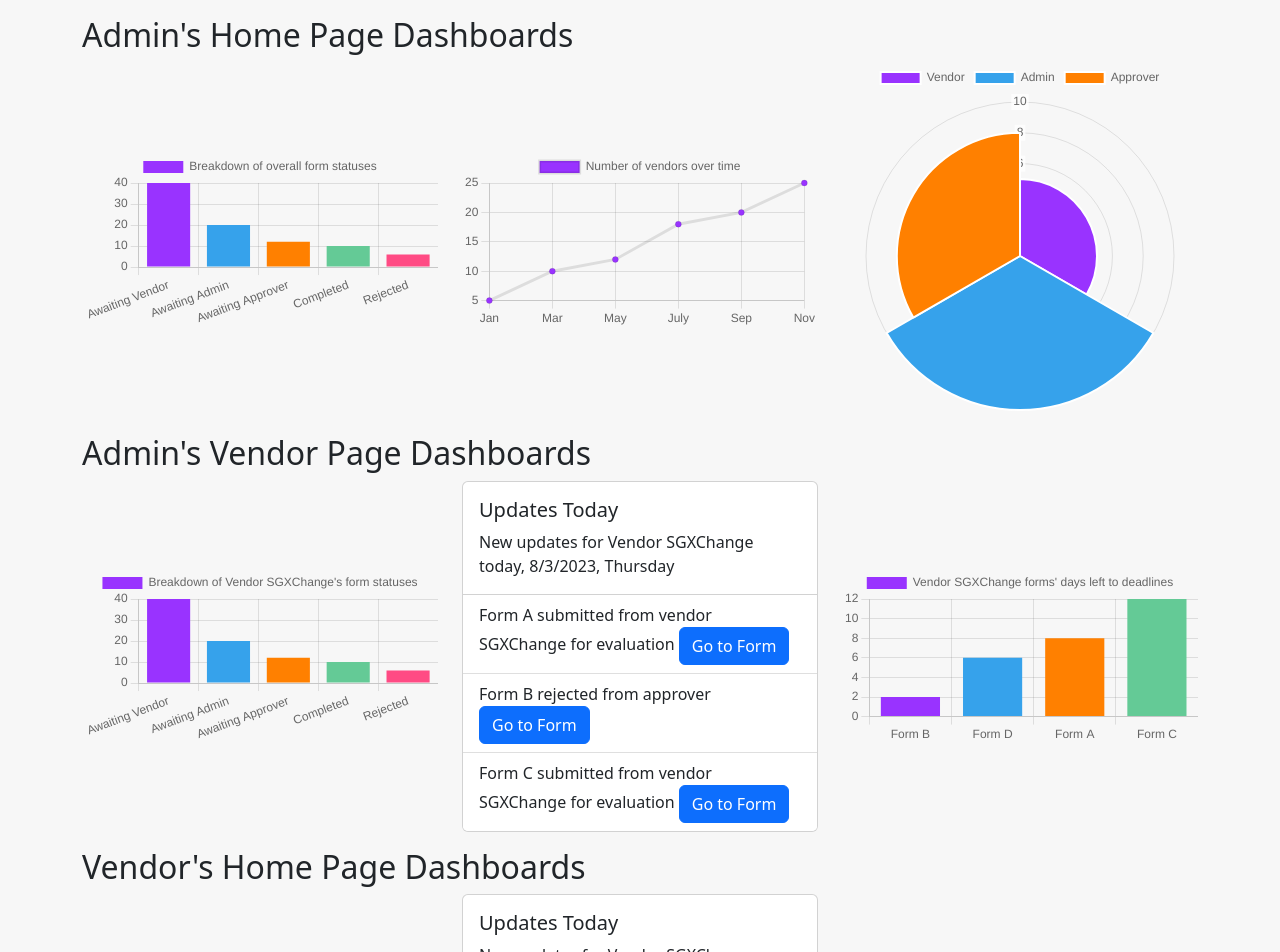
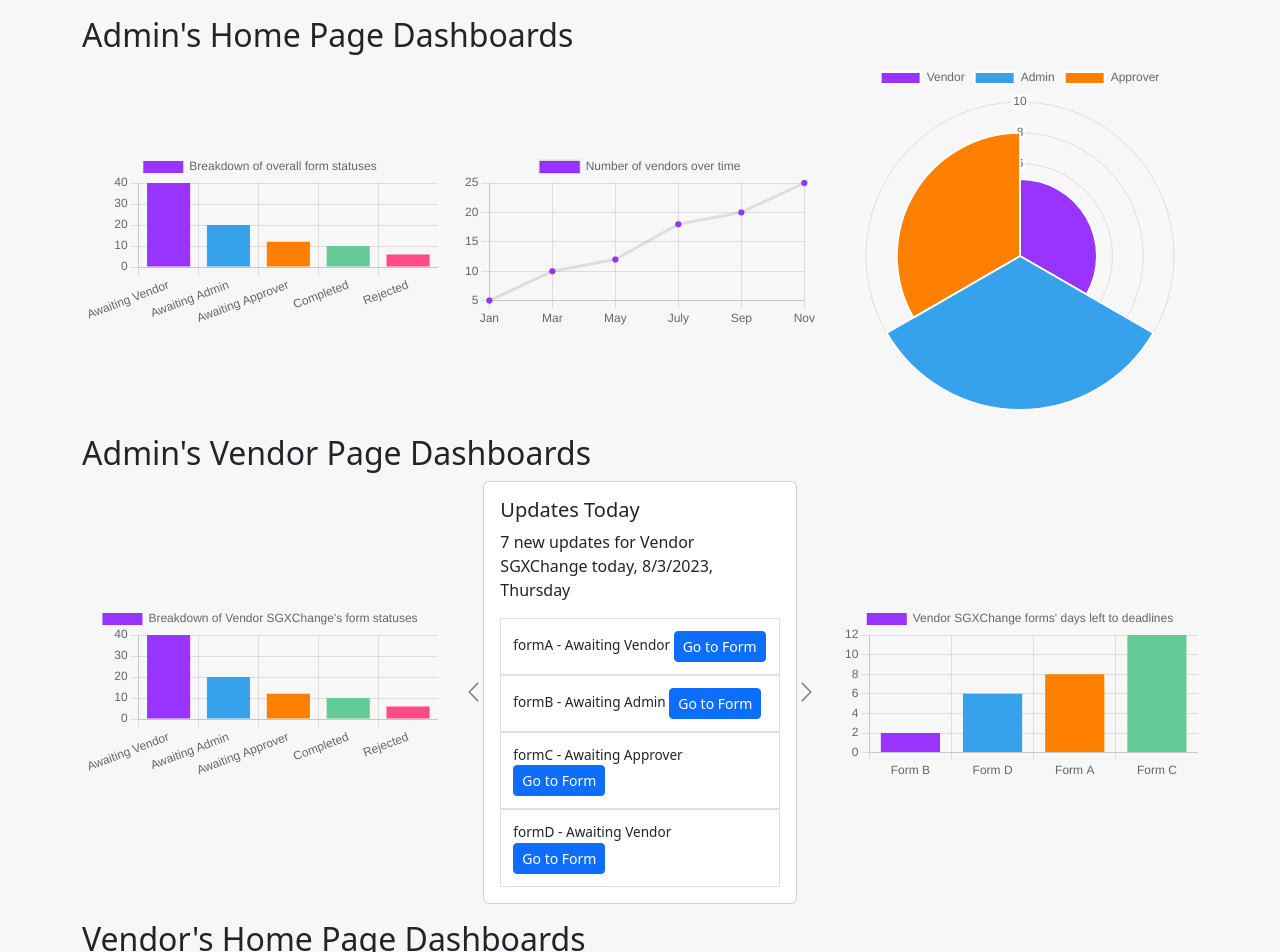
Before and after one commit to TeoSean00/Vendor_Form_Management_System_Frontend, a Vue app: page /dashboard in a window 1280 px wide. Shown: the top 952 px of the page. Built offline with nearby package versions, Linux system fonts and the light colour scheme; sample sign-in values are in the browser's storage.

Commit message:
implemented business logic into updates today chart

```diff
--- /dev/null
+++ b/src/components/dashboard/AdminVendorPage/AdminVendorPageDashboard.css
@@ -0,0 +1,14 @@
+.carousel-control-prev,
+.carousel-control-next {
+    filter: invert(100%);
+}
+
+.carousel-control-next-icon {
+    width: 35px;
+    margin-left: 30px;
+}
+
+.carousel-control-prev-icon {
+    width: 35px;
+    margin-right: 30px;
+}
--- a/src/components/dashboard/AdminVendorPage/AdminVendorPageDashboard.vue
+++ b/src/components/dashboard/AdminVendorPage/AdminVendorPageDashboard.vue
@@ -12,26 +12,63 @@
             </div>
 
             <!-- 2nd chart -->
-            <div class="col my-auto mx-auto">
-                <div class="card" style="width: 100%;">
+            <div class="col my-auto">
+                <div id="carouselExampleIndicators" class="carousel slide">
+                    <div class="carousel-inner">
+                        <div class="carousel-item active">
+                            <div class="card mx-auto" style="width: 88%;">
                                 <div class="card-body">
                                     <h5 class="card-title">Updates Today</h5>
-                      <p class="card-text">New updates for Vendor SGXChange today, {{ dateToday }}</p>
+                                    <p class="card-text">{{dataSize}} new updates for Vendor SGXChange today, {{ dateToday }}</p>
+                                    <div v-if="dataSize == 0">
+                                        <p>There are no new updates for today!</p>
+                                    </div>
+                                    <div v-else>
+                                        <!-- first page to do list -->
+                                        <ul class="list-group list-group-flush">
+                                            <div v-for="(status, form, index) in dummyData">
+                                                <li v-if="index<4" class="list-group-item" style="font-size: 0.85em; padding: 12px;">
+                                                    {{ form }} - {{ status }}
+                                                    <a href="#" class="btn btn-sm btn-primary">Go to Form</a>
+                                                </li>
+                                            </div>
+                                        </ul>
+                                    </div>
+                                </div>
+                            </div>
+                        </div>
+
+                        <!-- second page onwards to do list -->
+                        <div v-if="dataSize > 4">
+                            <div class="carousel-item">
+                                <div class="card mx-auto" style="width: 90%;">
+                                    <div class="card-body">
+                                        <h5 class="card-title">Updates Today</h5>
+                                        <p class="card-text">{{dataSize}} new updates for Vendor SGXChange today, {{ dateToday }}</p>
                                     </div>
                                     <ul class="list-group list-group-flush">
-                      <li class="list-group-item">
-                        Form A submitted from vendor SGXChange for evaluation
-                        <a href="#" class="btn btn-primary">Go to Form</a>
+                                        <div v-for="(status, form, index) in dummyData">
+                                            <li v-if="index>3" class="list-group-item">
+                                                {{ form }} - {{ status }}
+                                                <a href="#" class="btn btn-sm btn-primary">Go to Form</a>
                                             </li>
-                      <li class="list-group-item">
-                        Form B rejected from approver
-                        <a href="#" class="btn btn-primary">Go to Form</a>
-                      </li>
-                      <li class="list-group-item">
-                        Form C submitted from vendor SGXChange for evaluation
-                        <a href="#" class="btn btn-primary">Go to Form</a>
-                      </li>
+                                        </div>
                                     </ul>
+                                </div>
+                            </div>
+                        </div>
+                    </div>
+
+                    <div v-if="dataSize > 4">
+                        <button class="carousel-control-prev" type="button" data-bs-target="#carouselExampleIndicators" data-bs-slide="prev">
+                            <span class="carousel-control-prev-icon" aria-hidden="true"></span>
+                            <span class="visually-hidden">Previous</span>
+                        </button>
+                        <button class="carousel-control-next" type="button" data-bs-target="#carouselExampleIndicators" data-bs-slide="next">
+                            <span class="carousel-control-next-icon" aria-hidden="true"></span>
+                            <span class="visually-hidden">Next</span>
+                        </button>
+                    </div>
                 </div>
             </div>
 
@@ -46,6 +83,10 @@
         </div>
     </div>
 </template>
+
+<style>
+@import 'AdminVendorPageDashboard.css';
+</style>
 
 <script>
 import { computed, ref } from 'vue';
@@ -88,7 +129,7 @@ export default {
         })
 
 
-        // ------------------------------------------------------------Bar Chart for Forms Statuses------------------------------------------------------------
+        // ------------------------------------------------------------Bar Chart for To Do List Today Chart------------------------------------------------------------
         const dateToday = computed(() => {
             const date = new Date()
             let day = date.getDate();
@@ -101,6 +142,27 @@ export default {
             let currentDate = `${day}/${month}/${year}, ${dayOfWeek}`;
             return currentDate
         })
+
+        const dummyData = ref({
+            formA : "Awaiting Vendor",
+            formB : "Awaiting Admin",
+            formC : "Awaiting Approver",
+            formD : "Awaiting Vendor",
+            formE : "Awaiting Admin",
+            formF : "Awaiting Approver",
+            formG : "Awaiting Approver",
+        })
+
+        const dataSize = computed(() => {
+            const value = dummyData.value
+            let count = 0
+            for(let v in value) {
+                count += 1
+            }
+            console.log(count)
+            return count
+        })
+
 
 
         // ------------------------------------------------------------Bar Chart for Forms Deadlines------------------------------------------------------------
@@ -161,7 +223,7 @@ export default {
             }
         })
 
-        return { FileStatusBarChart, FileStatusBarChartOptions, dateToday, FormDeadlineBarChart, FormDeadlineBarChartOptions, FormDeadlineBarChartSort }
+        return { FileStatusBarChart, FileStatusBarChartOptions, dateToday, dummyData, dataSize, FormDeadlineBarChart, FormDeadlineBarChartOptions, FormDeadlineBarChartSort }
     }
 }
 </script>
```
Lines whose indentation alone changed are shown as unchanged.
